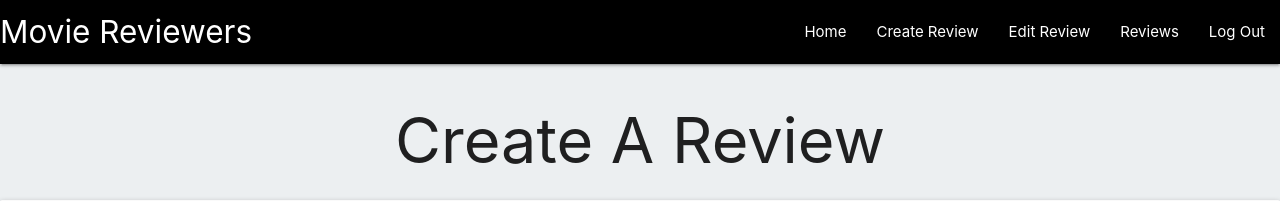
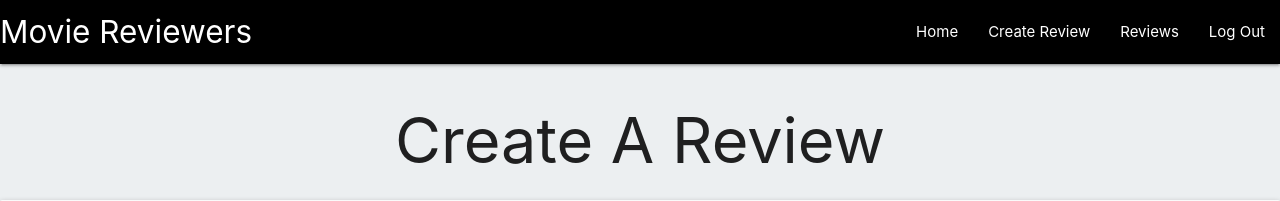
Before and after one commit to toddnedwards/milestone-3-project-movie-reviewer, a Flask app: page /create_review in a window 1280 px wide. Shown: the top 201 px of the page. Run offline with Flask 3, Linux system fonts and the light colour scheme; the visitor is signed in with stand-in values (Sample User, id 1); data that the repository does not hold is empty; some libraries are stand-ins or nearby versions.

Commit message:
edit review link removed

```diff
--- a/templates/base.html
+++ b/templates/base.html
@@ -23,7 +23,6 @@
                 <li><a href="{{ url_for('index') }}">Home</a></li>
                 {% if session.user %} <!-- options to show once logged in -->
                     <li><a href="{{ url_for('create_review') }}">Create Review</a></li>
-                    <li><a href="{{ url_for('edit_review') }}">Edit Review</a></li>
                     <li><a href="{{ url_for('reviews') }}">Reviews</a></li>
                     {% if session.user|lower == "admin"|lower %}
                         <li><a href="#">Edit All</a></li>
@@ -42,7 +41,6 @@
             <li><a href="{{ url_for('index') }}">Home</a></li>
                 {% if session.user %}
                 <li><a href="{{ url_for('create_review') }}">Create Review</a></li>
-                <li><a href="{{ url_for('edit_review') }}">Edit Review</a></li>
                 <li><a href="{{ url_for('reviews') }}">Reviews</a></li>
                     {% if session.user|lower == "admin"|lower %}
                         <li><a href="#">Leave A Review</a></li>
```
